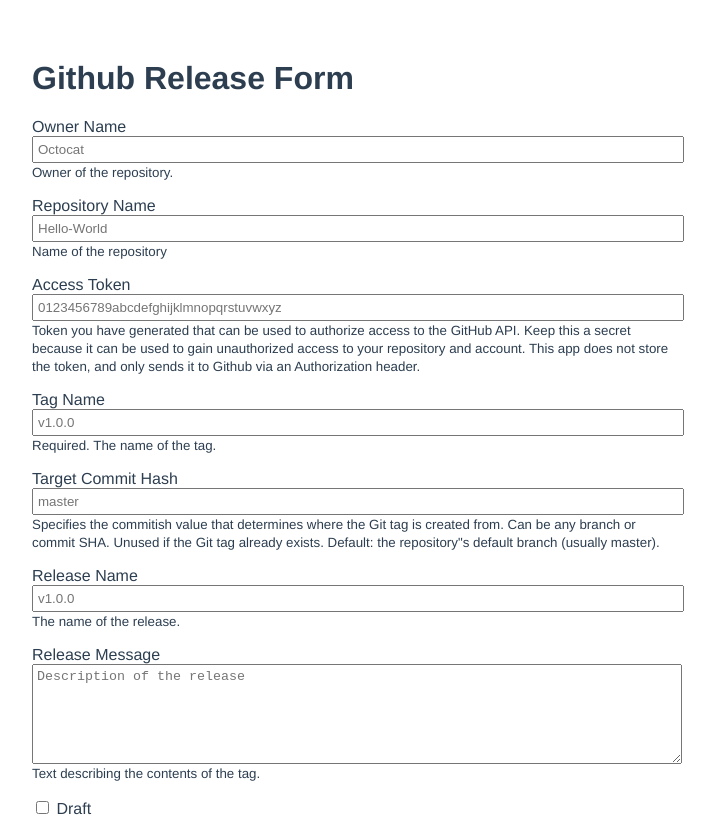
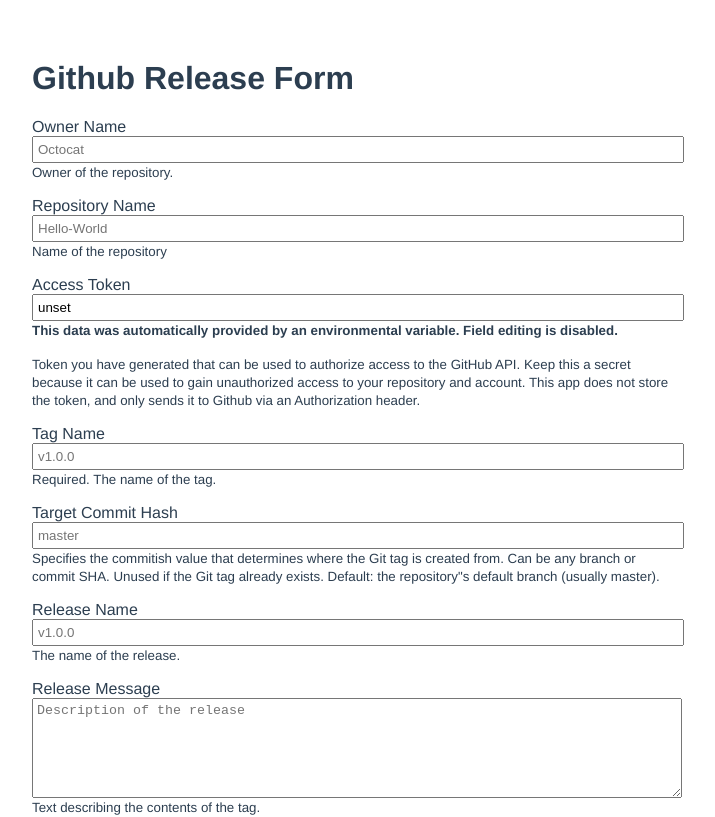
Before and after one commit to tanmancan/git-release, a Vue app: page / in a window 1280 px wide. Shown: the top 817 px of the page, without its empty margins (288-1003 px from the left). Built offline with nearby package versions, Linux system fonts and the light colour scheme; no server answers.

Commit message:
allow values to be prefilled via evironmental or dotenv values

```diff
--- a/src/components/FormFieldCheckbox.vue
+++ b/src/components/FormFieldCheckbox.vue
@@ -3,12 +3,21 @@
     <label :for="fieldName">
     <input
       type="checkbox"
+      :readonly="fieldData.readonly"
       :name="fieldName"
       :id="fieldName"
       v-model="fieldData.val"
       :placeholder="fieldData.defaultValue">
       {{fieldData.label}}
       </label>
+      <p v-if="fieldData.readonly">
+        <strong>
+          <small>
+            This data was automatically provided by an environmental variable.
+            Field editing is disabled.
+          </small>
+        </strong>
+      </p>
       <p><small>{{fieldData.helpText}}</small></p>
   </div>
 </template>
--- a/src/components/FormFieldText.vue
+++ b/src/components/FormFieldText.vue
@@ -3,11 +3,20 @@
     <label :for="fieldName">{{fieldData.label}}</label>
     <input
       required
+      :readonly="fieldData.readonly"
       type="text"
       :name="fieldName"
       :id="fieldName"
       v-model="fieldData.val"
       :placeholder="fieldData.defaultValue">
+      <p v-if="fieldData.readonly">
+        <strong>
+          <small>
+            This data was automatically provided by an environmental variable.
+            Field editing is disabled.
+          </small>
+        </strong>
+      </p>
       <p><small>{{fieldData.helpText}}</small></p>
   </div>
 </template>
--- a/src/components/FormFieldTextarea.vue
+++ b/src/components/FormFieldTextarea.vue
@@ -3,11 +3,20 @@
     <label :for="fieldName">{{fieldData.label}}</label>
     <textarea
       required
+      :readonly="fieldData.readonly"
       :name="fieldName"
       :id="fieldName"
       v-model="fieldData.val"
       :placeholder="fieldData.defaultValue"
       rows="6"></textarea>
+      <p v-if="fieldData.readonly">
+        <strong>
+          <small>
+            This data was automatically provided by an environmental variable.
+            Field editing is disabled.
+          </small>
+        </strong>
+      </p>
       <p><small>{{fieldData.helpText}}</small></p>
   </div>
 </template>
--- a/src/components/GitReleaseForm.vue
+++ b/src/components/GitReleaseForm.vue
@@ -50,6 +50,13 @@
   },
   mounted() {
     this.doRelease = new GitRelease();
+
+    Object.keys(fields).forEach((key) => {
+      if (process.env && process.env[`VUE_APP_${key.toUpperCase()}`]) {
+        this.fields.access_token.val = process.env[`VUE_APP_${key.toUpperCase()}`];
+        this.fields.access_token.readonly = true;
+      }
+    });
   },
   methods: {
     submitForm(e) {
```
